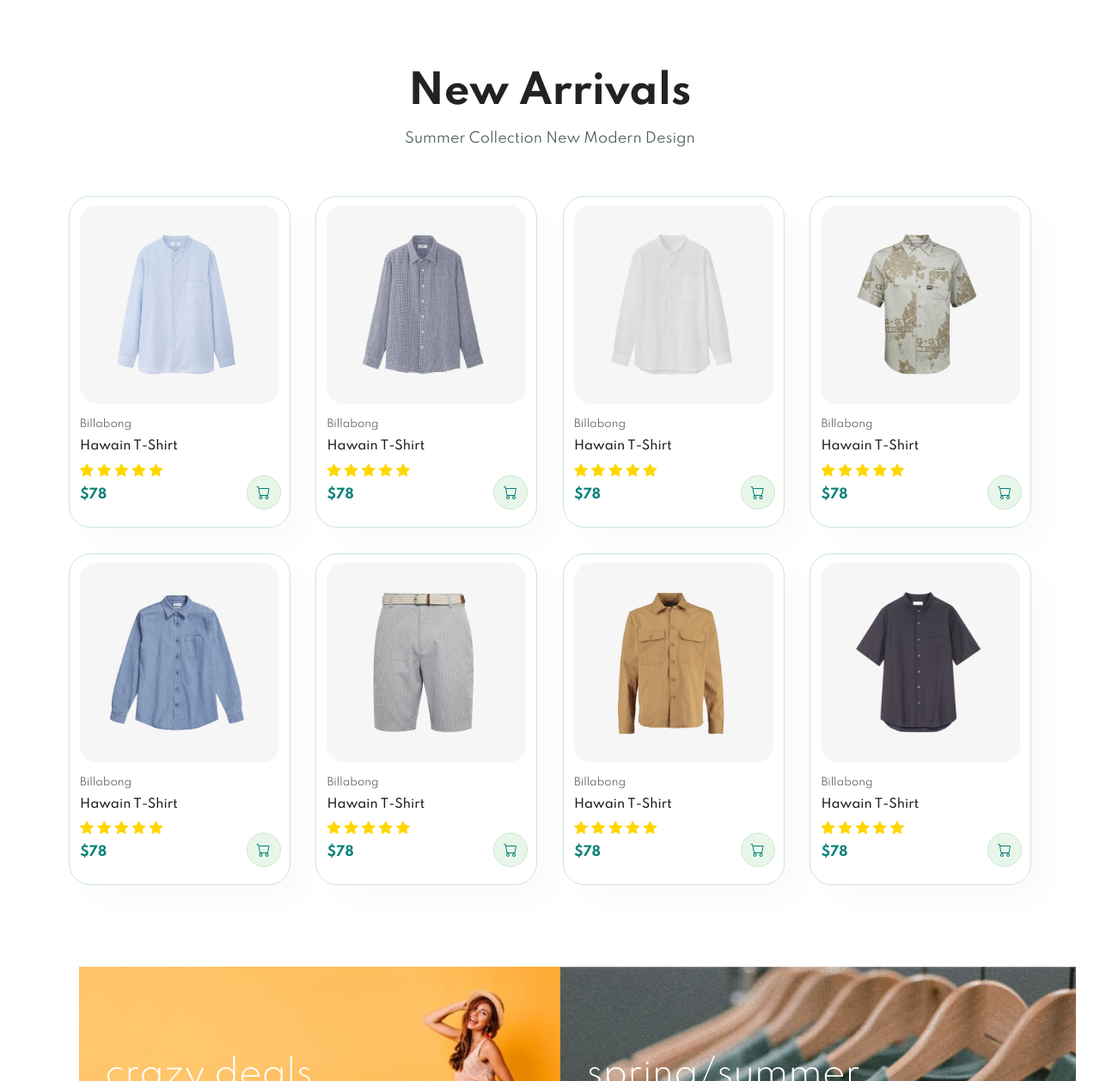
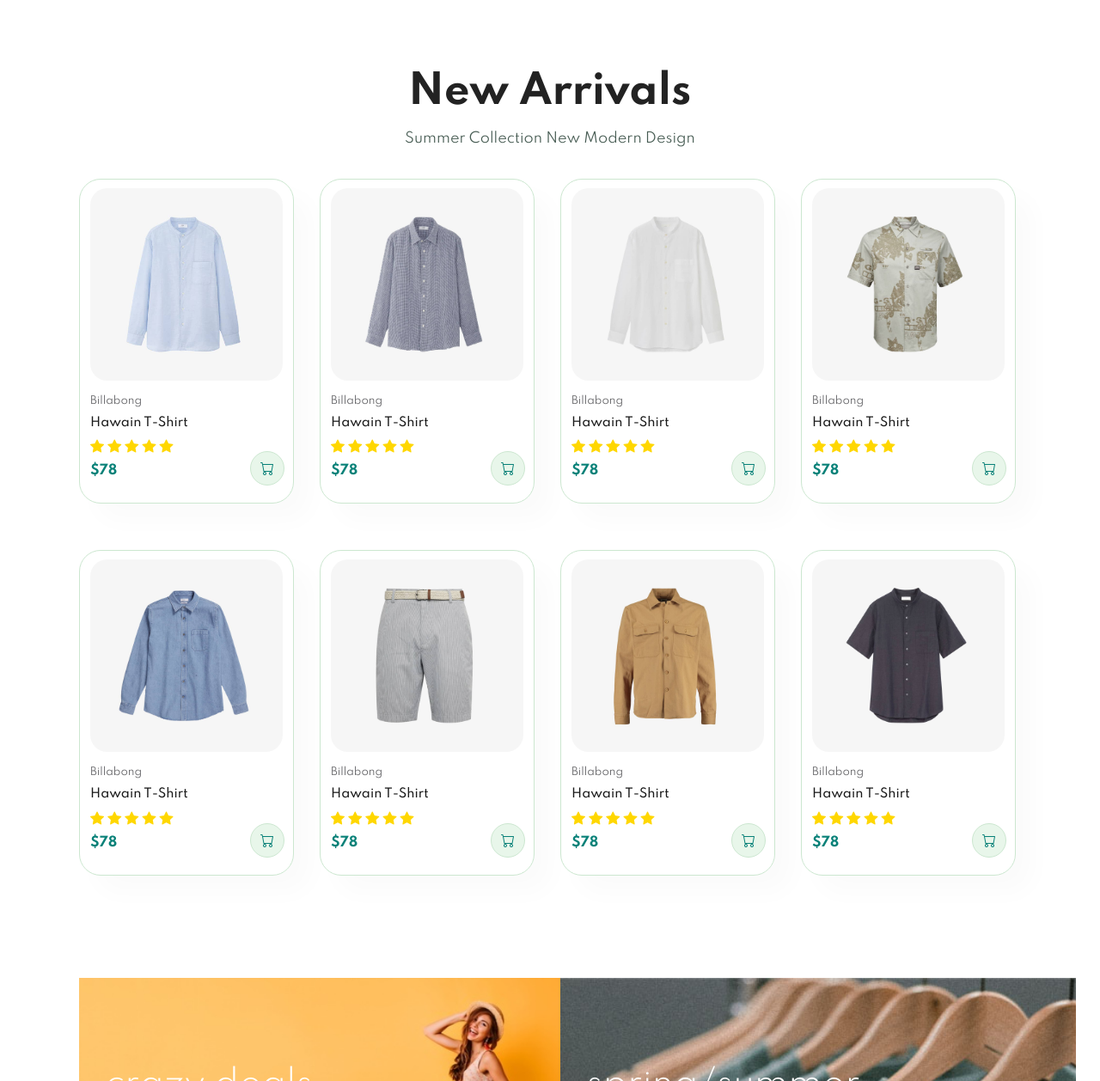
Before and after one commit to dotanGit/client-side-desgin, a plain HTML site: page index.html in a window 1280 px wide. Shown: the part 2565-3823 px from the top of the page at 86% size. Drawn offline with nearby package versions, Linux system fonts and the light colour scheme.

Commit message:
add grid to new arrivals features

```diff
--- a/index.html
+++ b/index.html
@@ -242,9 +242,11 @@
 
     <!-- New Arrivals -->
     <section id="product1" class="section-p1">
+        <div class="container">
             <h2>New Arrivals</h2>
             <p>Summer Collection New Modern Design</p>
-        <div class="products-container">
+            <div class="row">
+                <div class="col-xl-3 col-lg-4 col-md-6 mb-4">
                     <div class="pro">
                         <img src="img/products/n1.jpg" alt="">
                         <div class="des">
@@ -261,6 +263,8 @@
                         </div>
                         <a href="#"><i class="bi bi-cart"></i></a>
                     </div>
+                </div>
+                <div class="col-xl-3 col-lg-4 col-md-6 mb-4">
                     <div class="pro">
                         <img src="img/products/n2.jpg" alt="">
                         <div class="des">
@@ -277,6 +281,8 @@
                         </div>
                         <a href="#"><i class="bi bi-cart"></i></a>
                     </div>
+                </div>
+                <div class="col-xl-3 col-lg-4 col-md-6 mb-4">
                     <div class="pro">
                         <img src="img/products/n3.jpg" alt="">
                         <div class="des">
@@ -293,6 +299,8 @@
                         </div>
                         <a href="#"><i class="bi bi-cart"></i></a>
                     </div>
+                </div>
+                <div class="col-xl-3 col-lg-4 col-md-6 mb-4">
                     <div class="pro">
                         <img src="img/products/n4.jpg" alt="">
                         <div class="des">
@@ -309,6 +317,8 @@
                         </div>
                         <a href="#"><i class="bi bi-cart"></i></a>
                     </div>
+                </div>
+                <div class="col-xl-3 col-lg-4 col-md-6 mb-4">
                     <div class="pro">
                         <img src="img/products/n5.jpg" alt="">
                         <div class="des">
@@ -325,6 +335,8 @@
                         </div>
                         <a href="#"><i class="bi bi-cart"></i></a>
                     </div>
+                </div>
+                <div class="col-xl-3 col-lg-4 col-md-6 mb-4">
                     <div class="pro">
                         <img src="img/products/n6.jpg" alt="">
                         <div class="des">
@@ -341,6 +353,8 @@
                         </div>
                         <a href="#"><i class="bi bi-cart"></i></a>
                     </div>
+                </div>
+                <div class="col-xl-3 col-lg-4 col-md-6 mb-4">
                     <div class="pro">
                         <img src="img/products/n7.jpg" alt="">
                         <div class="des">
@@ -357,6 +371,8 @@
                         </div>
                         <a href="#"><i class="bi bi-cart"></i></a>
                     </div>
+                </div>
+                <div class="col-xl-3 col-lg-4 col-md-6 mb-4">
                     <div class="pro">
                         <img src="img/products/n8.jpg" alt="">
                         <div class="des">
@@ -374,7 +390,10 @@
                         <a href="#"><i class="bi bi-cart"></i></a>
                     </div>
                 </div>
+            </div>
+        </div>
     </section>
+
 
     <!-- Second Banner -->
     <section id="sm-banner" class="section-p1">
```
Lines whose indentation alone changed are shown as unchanged.
